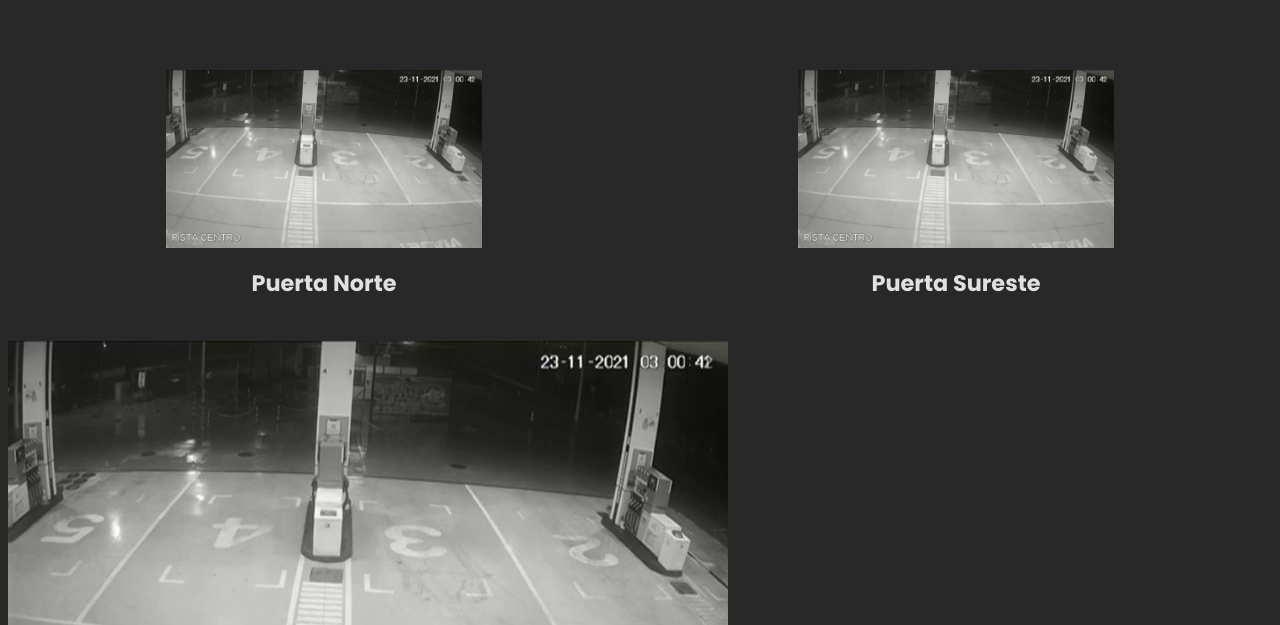
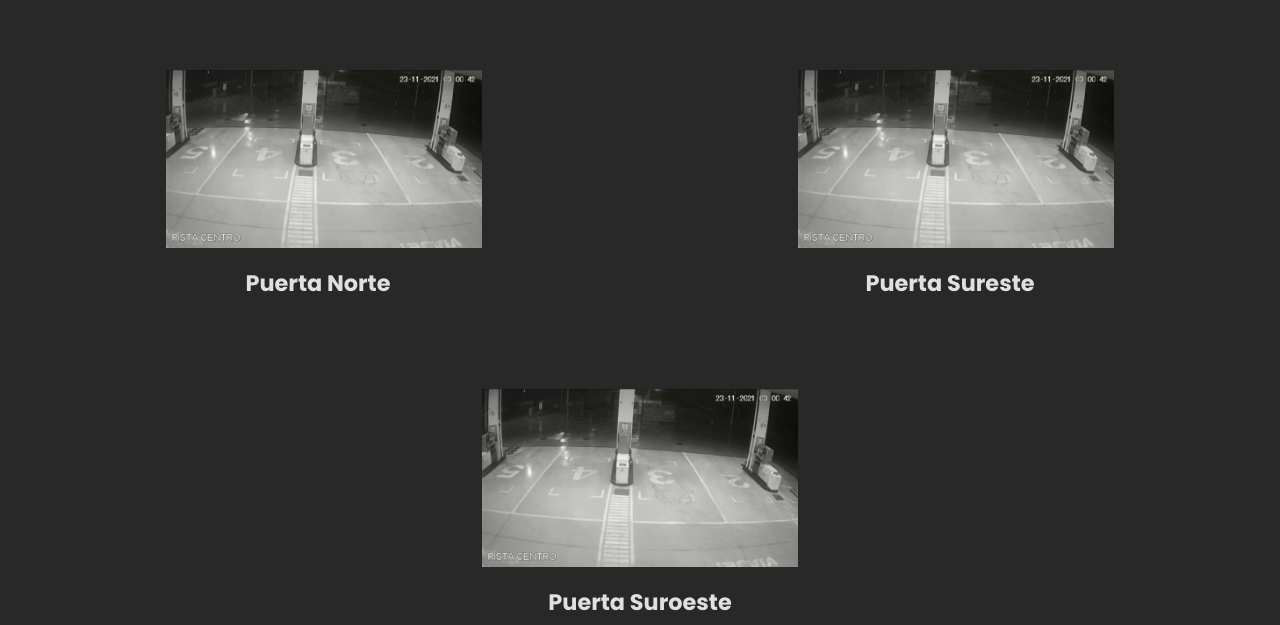
Before and after one commit to SamuelB34/Security-Stock, a plain HTML site: page cameras.html in a window 1280 px wide. Shown: the part 327-952 px from the top of the page. Drawn offline with Linux system fonts and the light colour scheme; no server answers.

Commit message:
new commit

```diff
--- a/cameras.html
+++ b/cameras.html
@@ -29,22 +29,25 @@
 
     <div class="contenedorCamaras">
         <div class="contCams">
+            <img class="camaraf" src="img.jpg">
+            <img class="camaraf" src="img.jpg">
+        </div>
+
+        <div class="contText">
             <h2 class="text-cam1 text-cam">Puerta Norte <p id="puerta-norte"></p>
                 <p id="fecha-norte"></p>
                 <p id="tiempo-norte"></p>
             </h2>
-            <img class="camaras cam1" src="img.jpg">
 
             <h2 class="text-cam2 text-cam">Puerta Sureste<p id="puerta-sureste"></p>
                 <p id="fecha-sureste"></p>
                 <p id="tiempo-sureste"></p>
             </h2>
-            <img class="camaras cam2" src="img.jpg">
-
         </div>
 
-        <div class="cont-cams">
-            <img class="camaras2 cam3" src="img.jpg">
+        <div class="cont-cams2">
+            <img class="camaraf" src="img.jpg">
+
         </div>
         <div class="cont-txt">
             <h2 class="text-cam3 text-cam">Puerta Suroeste<p id="puerta-suroeste"></p>
--- a/css.css
+++ b/css.css
@@ -87,51 +87,26 @@ p {
 
 .contCams {
     margin-top: 15rem;
-    display: grid;
-    grid-template-rows: auto, auto, auto, auto;
-    grid-template-columns: repeat(2, 1fr);
-    justify-items: center;
+    display: flex;
+    justify-content: space-around;
+
+}
+.contText{
+    display: flex;
+    justify-content: space-around;
+    text-align: center;
 }
 
-
-.text-cam1 {
-    grid-row: 2;
-    grid-column: 1;
+.cont-cams2{
+    width: 100%;
+    display: flex;
+    justify-content: center;
+    margin-top: 3rem;
 }
-
-.cam1 {
-    grid-row: 1;
-    grid-column: 1;
-}
-
-.text-cam2 {
-    grid-row: 2;
-    grid-column: 2;
-}
-
-.cam2 {
-    grid-row: 1;
-    grid-column: 2;
-}
-
-.text-cam3 {
-    grid-row: 4;
-    grid-column: 1;
-}
-
-.cam3 {
-    grid-row: 3;
-    grid-column: 1;
-}
-
-.text-cam4 {
-    grid-row: 4;
-    grid-column: 2;
-}
-
-.cam4 {
-    grid-row: 3;
-    grid-column: 2;
+.cont-txt{
+    display: flex;
+    justify-content: center;
+    text-align: center;
 }
 
 .text-cam {
@@ -174,6 +149,11 @@ p {
     transition: 500ms;
 }
 
+
+.camaraf{
+    width: 25%;
+}
+
 @media (min-width: 700px) {
     .contCams {
         margin-top: 2rem;
@@ -192,11 +172,6 @@ p {
         justify-content: center;
         margin-top: 1rem;
     }
-
-    .camaras {
-        width: 100%;
-    }
-
     .botones {
         padding-left: 3rem;
         padding-right: 3rem;
```
